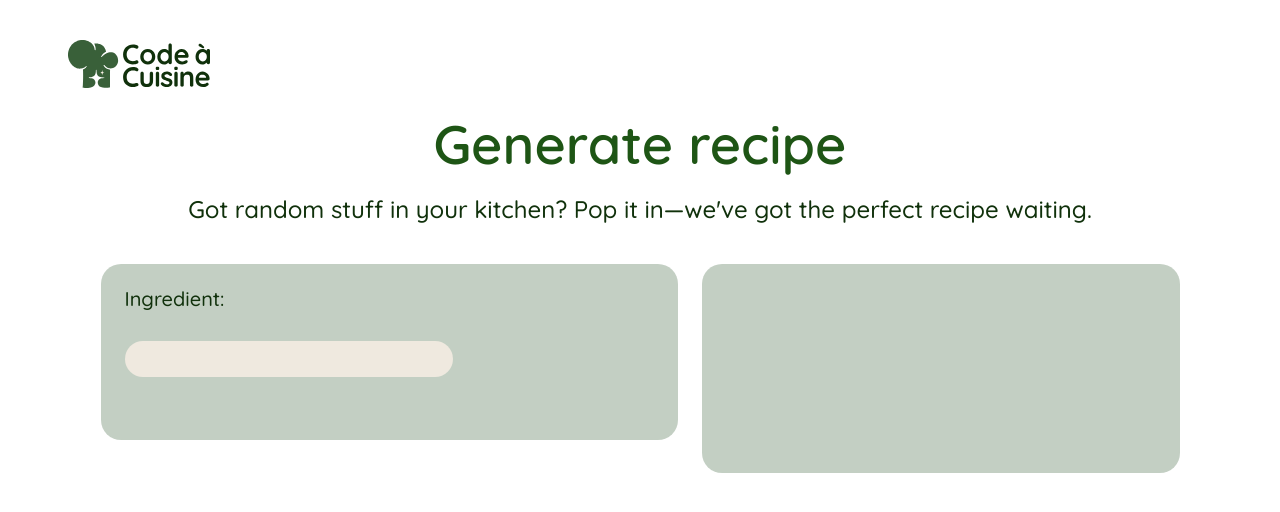
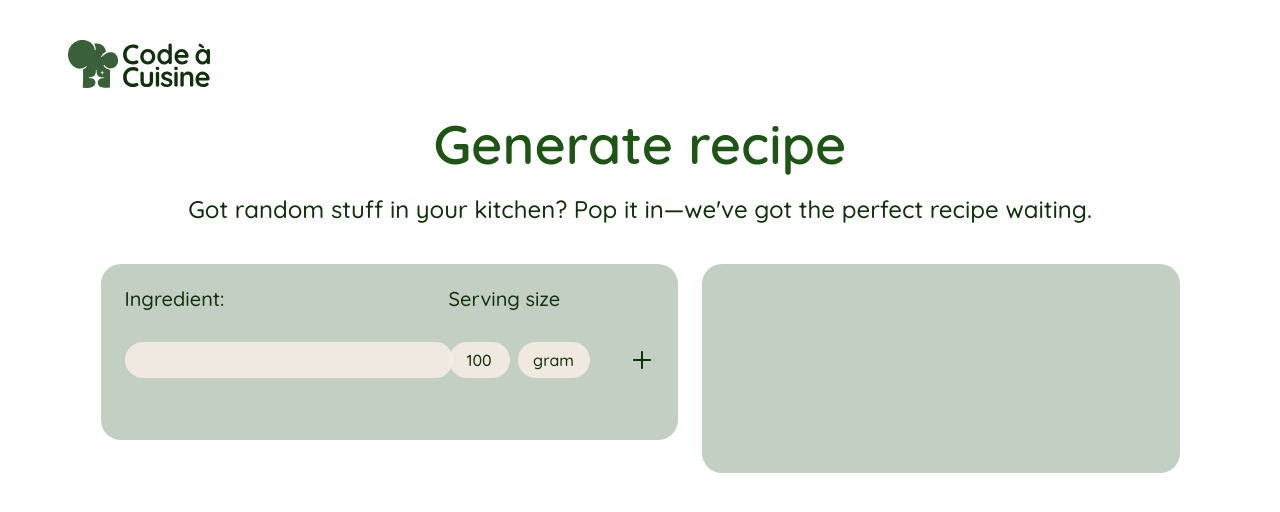
Before and after one commit to FatihYalcin42/code-cuisine, an Angular app: page /generate-recipe in a window 1280 px wide. Shown: the top 512 px of the page. Built offline with nearby package versions, Linux system fonts and the light colour scheme.

Commit message:
feat: add serving size controls and ingredient add icon

```diff
--- a/src/app/pages/generate-recipe-page/generate-recipe-page.html
+++ b/src/app/pages/generate-recipe-page/generate-recipe-page.html
@@ -21,10 +21,28 @@
 <main class="generate-page-content" aria-label="Generate recipe page">
   <div class="generate-panels">
     <section class="ingredient-panel" aria-labelledby="ingredient-panel-title">
-      <label class="ingredient-label" id="ingredient-panel-title" for="ingredient-input">
-        Ingredient:
-      </label>
-      <input class="ingredient-input" id="ingredient-input" type="text" />
+      <div class="ingredient-panel-header">
+        <label class="ingredient-label" id="ingredient-panel-title" for="ingredient-input">
+          Ingredient:
+        </label>
+
+        <div class="serving-size">
+          <label class="serving-size-label" for="serving-size-input">Serving size</label>
+        </div>
+      </div>
+
+      <div class="ingredient-panel-controls">
+        <input class="ingredient-input" id="ingredient-input" type="text" />
+
+        <div class="serving-size-controls">
+          <input class="serving-size-input" id="serving-size-input" type="text" value="100" />
+          <button class="serving-size-unit" type="button">gram</button>
+        </div>
+
+        <button class="ingredient-add" type="button" aria-label="Add ingredient">
+          <img src="/Icons/add_2.svg" width="24" height="24" alt="" aria-hidden="true" />
+        </button>
+      </div>
     </section>
 
     <section class="ingredient-list-panel" aria-label="List of your ingredients"></section>
--- a/src/app/pages/generate-recipe-page/generate-recipe-page.scss
+++ b/src/app/pages/generate-recipe-page/generate-recipe-page.scss
@@ -106,8 +106,35 @@
   padding: 25px 24px;
 }
 
+.ingredient-panel-header,
+.ingredient-panel-controls {
+  display: grid;
+  grid-template-columns: 300px 1fr;
+  align-items: start;
+  column-gap: 24px;
+}
+
+.ingredient-panel-controls {
+  grid-template-columns: 300px 1fr 24px;
+  align-items: center;
+}
+
 .ingredient-label {
   margin: 0;
+  color: #10310b;
+  font-family: 'Quicksand', sans-serif;
+  font-size: 20px;
+  font-style: normal;
+  font-weight: 500;
+  letter-spacing: 0;
+  line-height: 20px;
+}
+
+.serving-size {
+  justify-self: start;
+}
+
+.serving-size-label {
   color: #10310b;
   font-family: 'Quicksand', sans-serif;
   font-size: 20px;
@@ -133,6 +160,66 @@
 
 .ingredient-input:focus {
   box-shadow: 0 0 0 2px rgb(30 85 21 / 18%);
+}
+
+.serving-size-controls {
+  display: inline-flex;
+  align-items: center;
+  gap: 8px;
+}
+
+.serving-size-input,
+.serving-size-unit {
+  box-sizing: border-box;
+  height: 36px;
+  border: 0;
+  border-radius: 48px;
+  background: rgb(250 240 230 / 80%);
+  color: #10310b;
+  font-family: 'Quicksand', sans-serif;
+  font-size: 16px;
+  font-style: normal;
+  font-weight: 500;
+  letter-spacing: 0;
+  line-height: 1;
+}
+
+.serving-size-input {
+  width: 61px;
+  padding: 3px 15px;
+  text-align: center;
+  outline: none;
+}
+
+.serving-size-input:focus {
+  box-shadow: 0 0 0 2px rgb(30 85 21 / 18%);
+}
+
+.serving-size-unit {
+  display: inline-flex;
+  align-items: center;
+  justify-content: center;
+  width: 72px;
+  padding: 0 5px;
+  gap: 4px;
+  appearance: none;
+  cursor: pointer;
+}
+
+.ingredient-add {
+  display: inline-flex;
+  align-items: center;
+  justify-content: center;
+  width: 24px;
+  height: 24px;
+  padding: 0;
+  border: 0;
+  background: transparent;
+  cursor: pointer;
+}
+
+.ingredient-add img {
+  display: block;
 }
 
 .ingredient-list-panel {
@@ -189,8 +276,18 @@
     min-height: auto;
   }
 
+  .ingredient-panel-header,
+  .ingredient-panel-controls {
+    grid-template-columns: 1fr;
+    row-gap: 16px;
+  }
+
   .ingredient-input {
     width: 100%;
+  }
+
+  .serving-size-controls {
+    justify-self: start;
   }
 
   .ingredient-list-panel {
```
Also changed, not shown: public/Icons/add_2.svg (added).
